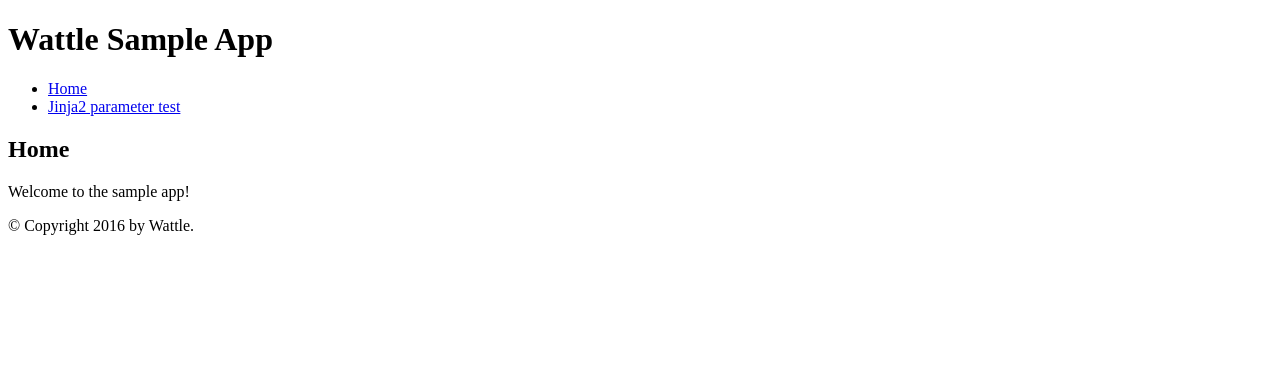
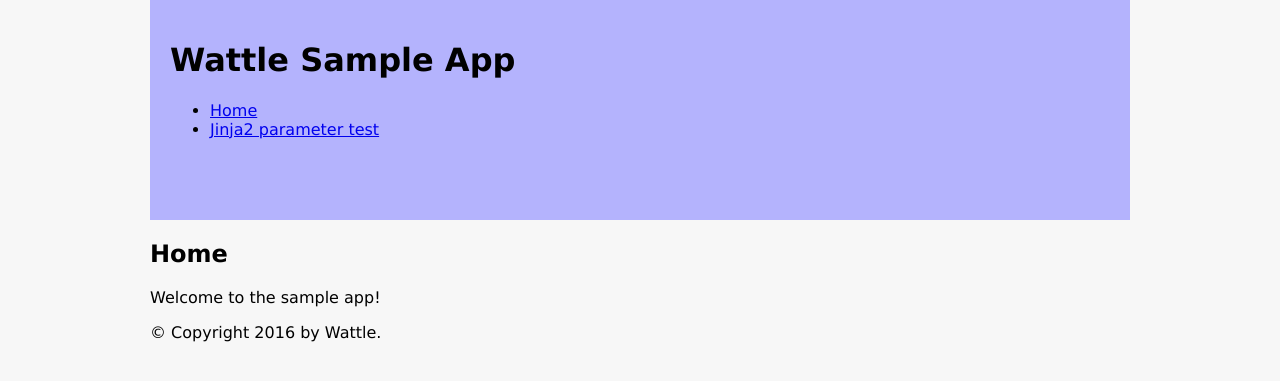
Before and after one commit to paeronskruven/wattle, a Python web app: template sample_app/templates/home.html in a window 1280 px wide. Shown: the top 381 px of the page. Run offline with Jinja, Linux system fonts and the light colour scheme; the template is opened without the code that fills it, so the values that code supplies are empty.

Commit message:
basic loading of static resources, updated sample with css

```diff
--- /dev/null
+++ b/sample_app/static/main.css
@@ -0,0 +1,17 @@
+body {
+    background: #f7f7f7;
+    padding: 0;
+    margin: 0;
+    font-family: Verdana;
+}
+
+#wrapper {
+    width: 980px;
+    margin: 0 auto;
+}
+
+#header {
+    height: 180px;
+    background: #b4b3fd;
+    padding: 20px;
+}
--- a/sample_app/templates/base.html
+++ b/sample_app/templates/base.html
@@ -3,9 +3,11 @@
 <head lang="en">
     <meta charset="UTF-8">
     <title>Wattle Sample App</title>
+    <link href="static/main.css" rel="stylesheet" type="text/css" />
 </head>
 <body>
-    <header>
+    <div id="wrapper">
+        <div id="header">
             <h1>Wattle Sample App</h1>
             <nav>
                 <ul>
@@ -17,10 +19,11 @@
                     </li>
                 </ul>
             </nav>
-    </header>
+        </div>
         <div id="content">
             {% block content %}{% endblock %}
         </div>
-    <footer>&copy; Copyright 2016 by Wattle.</footer>
+        <div id="footer">&copy; Copyright 2016 by Wattle.</div>
+    </div>
 </body>
 </html>
--- a/wattle/response.py
+++ b/wattle/response.py
@@ -12,3 +12,8 @@ class Response:
     status = None
     headers = []
     body = ''
+
+    def clear(self):
+        self.status = None
+        self.headers = []
+        self.body = ''
```
Also changed, not shown: wattle/app.py (+34 -13 lines). Lines whose indentation alone changed are shown as unchanged.
